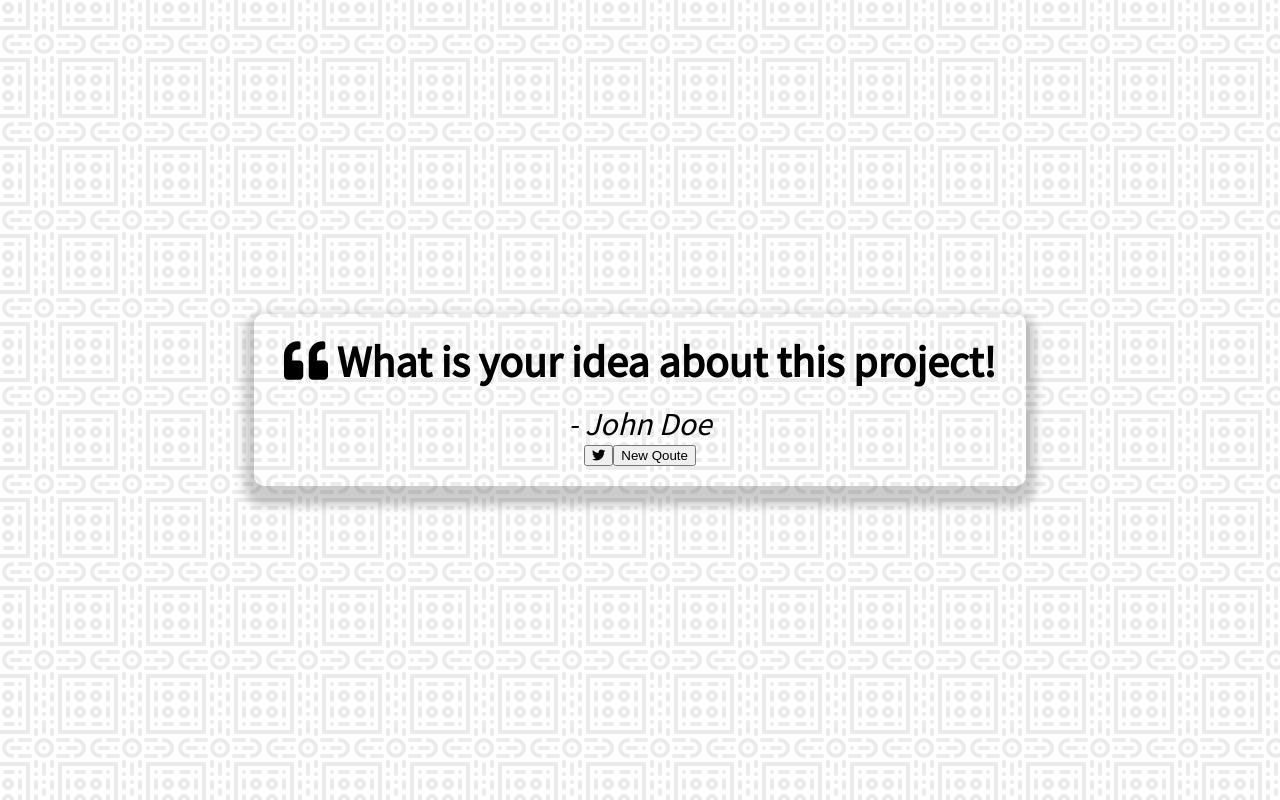
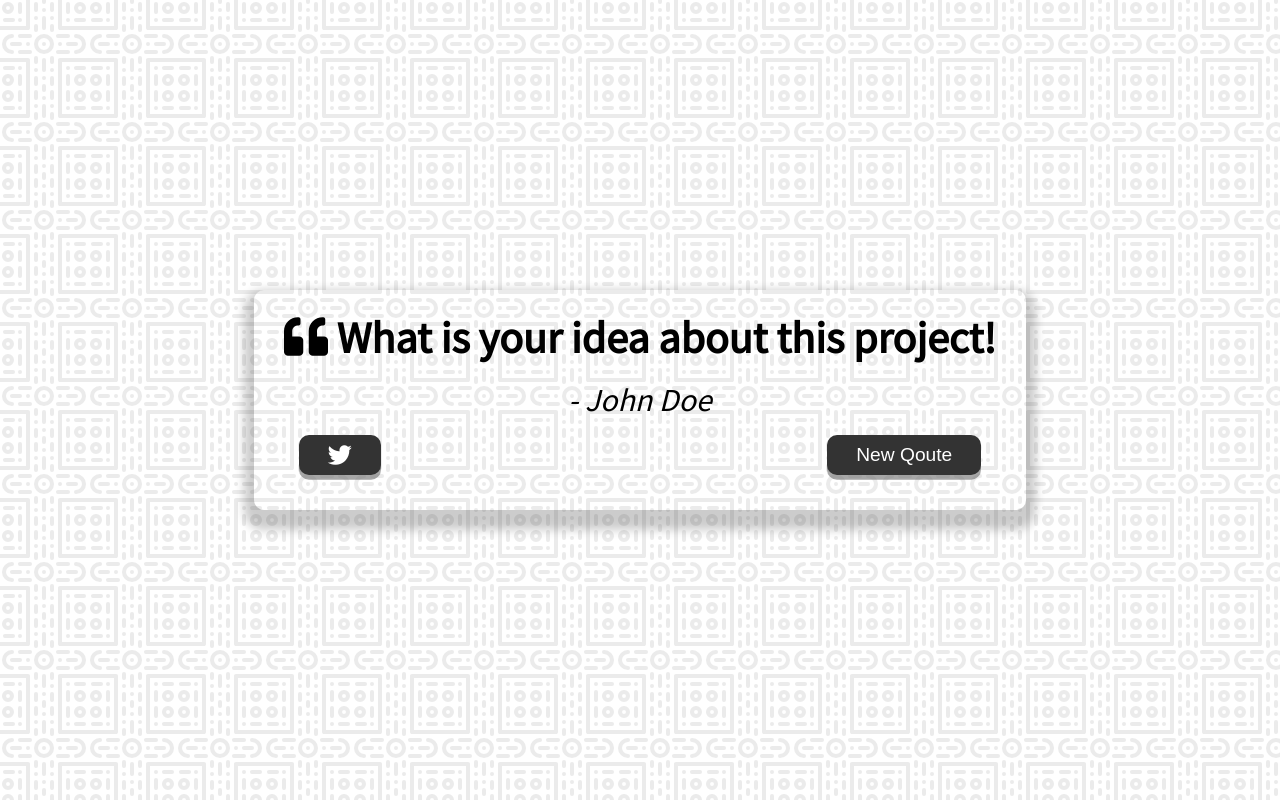
Before and after one commit to 3BoOoD97/JavaScript_Exercises, a plain HTML site: page Quote Generator/index.html in a window 1280 px wide. Drawn offline with Linux system fonts and the light colour scheme; a web font is replaced by a local one.

Commit message:
Design buttons

```diff
--- a/Quote Generator/style.css
+++ b/Quote Generator/style.css
@@ -47,6 +47,41 @@ font-size: 4rem;
   font-style: italic;
 }
 
+.button-container{
+  margin: 15px;
+  display: flex;
+  justify-content: space-between;
+}
+
+button{
+  cursor: pointer;
+  font-size: 1.2rem;
+  height: 2.5rem;
+  border: none;
+  border-radius: 10px;
+  color: white;
+  background: #333;
+  outline: none;
+  padding: 0.5rem 1.8rem;
+  box-shadow: 0 0.3rem rgba(121,121,121,0.65);
+}
+
+button:hover{
+ filter: brightness(110%);
+}
+
+button:active{
+  transform: translate(0,0.3rem);
+  box-shadow: 0 0.1rem rgba(255,255,255,0.65);
+}
+
+.twitter-button:hover{
+  color: #38a1f3;
+}
+
+.fa-twitter{
+  font-size: 1.5rem;
+}
 /* Media Query */
 
 @media screen and (max-width: 1000px){
```
